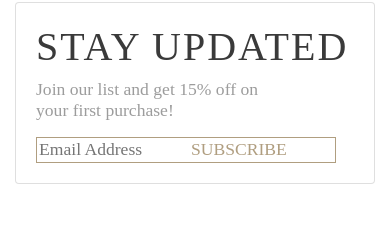
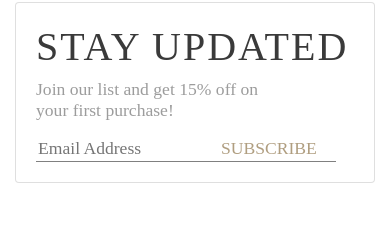
Before and after one commit to amalbros/devza, an Angular app: page / in a window 390 px wide. Shown: the part 7468-7695 px from the top of the page. Built offline with nearby package versions, Linux system fonts and the light colour scheme; what angular-font-awesome would draw is missing.

Commit message:
few media queries added

```diff
--- a/src/app/home/home.component.css
+++ b/src/app/home/home.component.css
@@ -108,7 +108,7 @@ color: rgba(58, 58, 58, 0.3);
     width: 60px; height: 0px;margin-left:55%; margin-top:10%; border: 1px solid #3A3A3A; transform: rotate(90deg);
 }
 .emailForm{
-  border:1px solid #B09E80;width:400px;
+  border-bottom:1px solid grey;width:400px;
 }
 .iconTextSmall{
 
--- a/src/app/home/home.component.html
+++ b/src/app/home/home.component.html
@@ -244,7 +244,7 @@ height: 40px;
                 <p class="formText" style="width:80%">Join our list and get 15% off on your first purchase!</p>
                 <div>
                     <div class="emailForm">
-                <input class="email" style="float:left;width:50%;border:none;"  placeholder="Email Address">
+                <input class="email" style="float:left;width:60%;border:none;"  placeholder="Email Address">
                 <a class="subscribe" style="width:10%;margin-left:5px">SUBSCRIBE</a>
             </div>
             </div>
```
